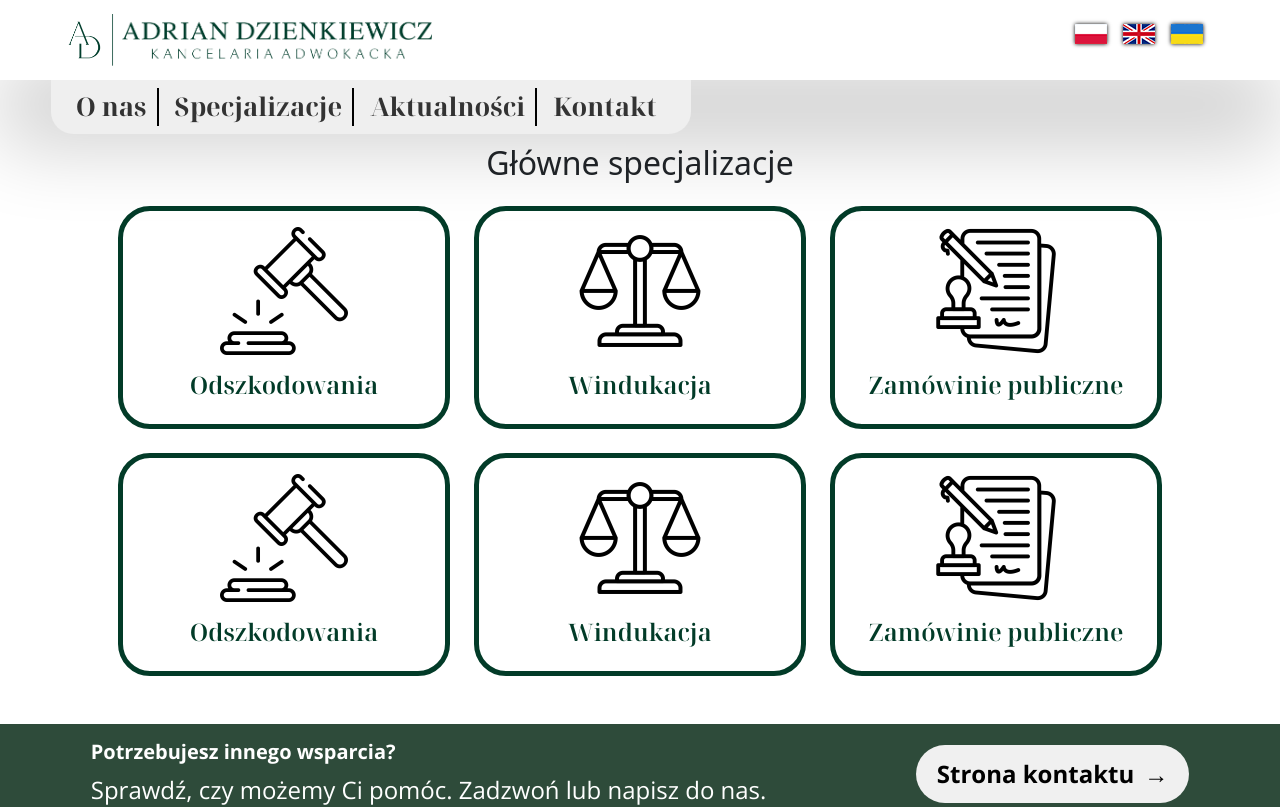
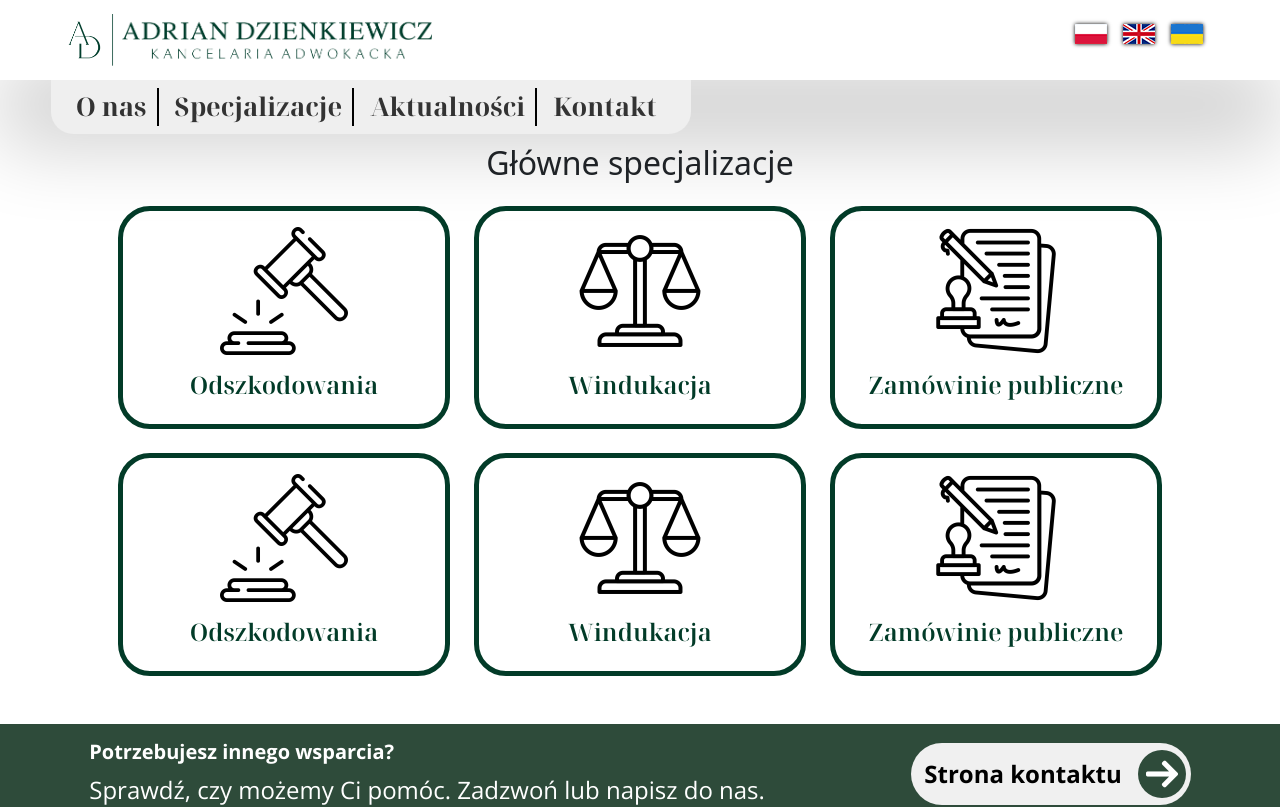
Before and after one commit to IImures/KAAD-front-end, an Angular app: page /specializations in a window 1280 px wide. Shown: the top 807 px of the page. Built offline with nearby package versions, Linux system fonts and the light colour scheme.

Commit message:
Feature: Modified arrow in a button

```diff
--- a/src/app/specializations/contact-us/contact-us.component.html
+++ b/src/app/specializations/contact-us/contact-us.component.html
@@ -5,9 +5,11 @@
         <h5>Potrzebujesz innego wsparcia?</h5>
         <span>Sprawdź, czy możemy Ci pomóc. Zadzwoń lub napisz do nas.</span>
       </div>
-      <a href="#" class="btn btn-custom">
-        Strona kontaktu
-        <span class="arrow">→</span>
+      <a href="#" class="btn btn-custom d-inline-flex align-items-center position-relative p-1">
+        <span class="p-2">Strona kontaktu</span>
+        <div class="d-flex justify-content-center align-items-center arrow rounded-circle p-2 ms-2">
+          <img src="/assets/icons/right-arrow.png" class="img-fluid arrow-icon" alt="Arrow">
+        </div>
       </a>
     </div>
   </div>
--- a/src/app/specializations/contact-us/contact-us.component.scss
+++ b/src/app/specializations/contact-us/contact-us.component.scss
@@ -23,6 +23,12 @@ h5{
 }
 
 .arrow {
-  margin-left: 10px;
-  font-weight: normal;
+  width: 3rem;
+  height: 3rem;
+  background: #2e4b3a;
 }
+
+.arrow-icon {
+  max-width: 100%;
+  max-height: 100%;
+}
```
Also changed, not shown: public/assets/icons/right-arrow.png (added).
